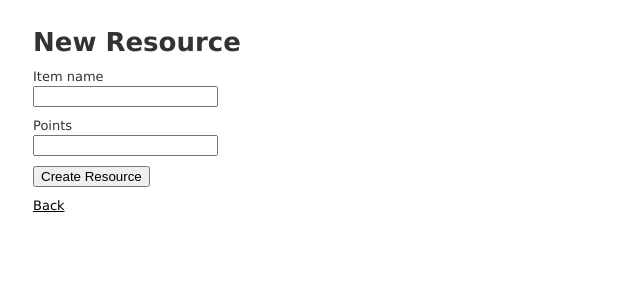
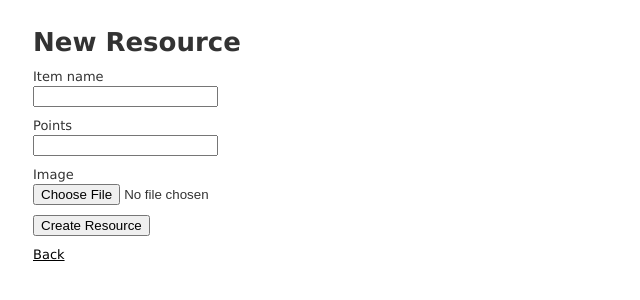
Before and after one commit to wajeehamushtaq/Zombie-Apocalypse-Survival, a Rails app: page /resources/new in a window 1280 px wide. Shown: the top 300 px of the page, without its empty margins (0-640 px from the left). Run offline with Rails 7, Linux system fonts and the light colour scheme; style sheets or scripts are compiled from the project's sources; some libraries are stand-ins or nearby versions.

Commit message:
Added images column in resource table

```diff
--- a/app/controllers/resources_controller.rb
+++ b/app/controllers/resources_controller.rb
@@ -64,6 +64,6 @@ class ResourcesController < ApplicationController
 
     # Only allow a list of trusted parameters through.
     def resource_params
-      params.require(:resource).permit(:item_name, :points)
+      params.require(:resource).permit(:item_name, :points, :image)
     end
 end
--- a/app/models/resource.rb
+++ b/app/models/resource.rb
@@ -1,3 +1,4 @@
 class Resource < ApplicationRecord
     has_many :order_items
+    has_one_attached :image
 end
--- a/app/views/resources/_form.html.erb
+++ b/app/views/resources/_form.html.erb
@@ -21,6 +21,11 @@
     <%= form.number_field :points %>
   </div>
 
+  <div class="field">
+  <%= form.label :image%>
+  <%= form.file_field :image %>
+  </div>
+
   <div class="actions">
     <%= form.submit %>
   </div>
--- a/app/views/resources/index.html.erb
+++ b/app/views/resources/index.html.erb
@@ -7,6 +7,7 @@
     <tr>
       <th>Item name</th>
       <th>Points</th>
+      <th>Image</th>
       <th colspan="3"></th>
     </tr>
   </thead>
@@ -16,6 +17,7 @@
       <tr>
         <td><%= resource.item_name %></td>
         <td><%= resource.points %></td>
+        <td><%= image_tag(resource.image, style: "width: 200px") if resource.image.attached? %></td>
         <td><%= link_to 'Show', resource %></td>
         <td><%= link_to 'Edit', edit_resource_path(resource) %></td>
         <td><%= link_to 'Destroy', resource, method: :delete, data: { confirm: 'Are you sure?' } %></td>
--- a/app/views/resources/show.html.erb
+++ b/app/views/resources/show.html.erb
@@ -10,5 +10,10 @@
   <%= @resource.points %>
 </p>
 
+<p>
+  <strong>Image:</strong>
+  <%= image_tag(@resource.image, style: "width: 200px") if @resource.image.attached? %>
+</p>
+
 <%= link_to 'Edit', edit_resource_path(@resource) %> |
 <%= link_to 'Back', resources_path %>
--- a/app/views/survivors/index.html.erb
+++ b/app/views/survivors/index.html.erb
@@ -12,6 +12,11 @@
         <button>infected
         <span><%= survivor.get_upvotes.size%></span>
         </button>
+        <%if survivor.get_upvotes.size >= 5%>
+          <p>tererew</p>
+        <% else %>
+        <h2>wqewre</h2>
+        <%end%>
       <%end%>
 
       <%= link_to unlike_survivor_path(survivor), class:"like", method: :put do%>
--- /dev/null
+++ b/db/migrate/20210802103150_add_image_to_resources.rb
@@ -0,0 +1,5 @@
+class AddImageToResources < ActiveRecord::Migration[5.2]
+  def change
+    add_column :resources, :image, :string
+  end
+end
--- /dev/null
+++ b/db/migrate/20210802120501_remove_image_from_resources.rb
@@ -0,0 +1,5 @@
+class RemoveImageFromResources < ActiveRecord::Migration[5.2]
+  def change
+    remove_column :resources, :image, :string
+  end
+end
```
Also changed, not shown: app/assets/images/42da9fde1f050bb85c3574f7ebf8b2eb.jpg (added), app/assets/images/Screenshot from 2021-07-31 16-18-29.png (added), db/schema.rb.
